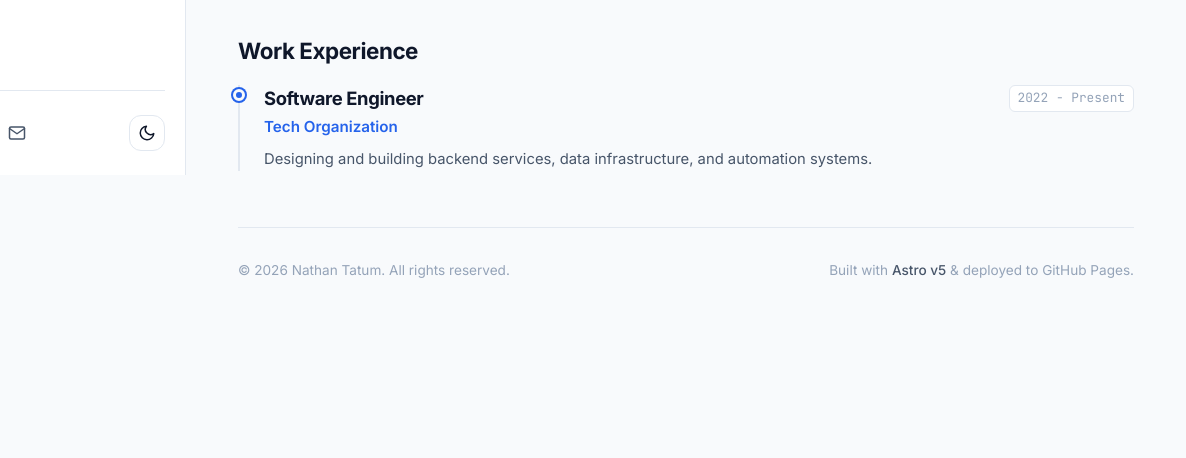
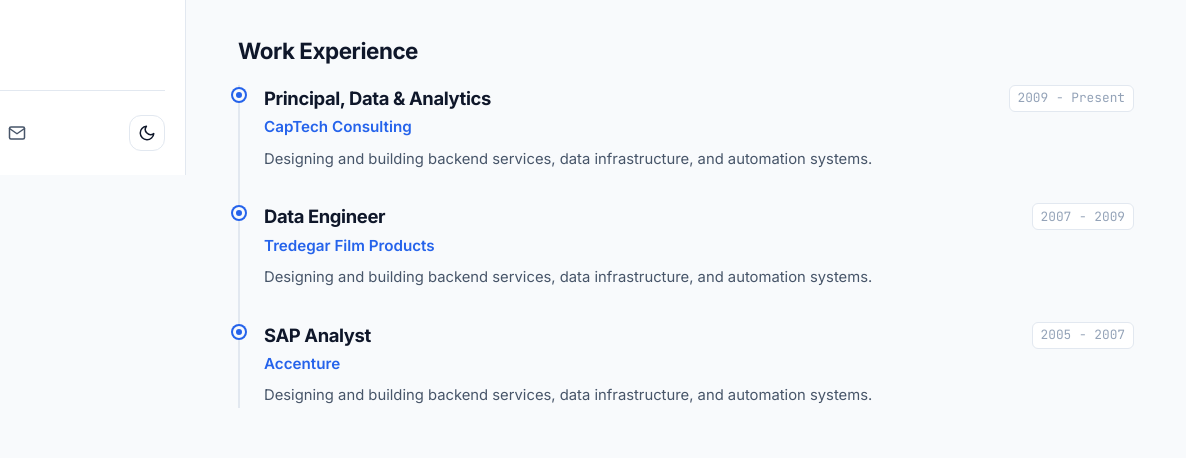
Before and after one commit to nathantatum/nathantatum.github.io, an Astro site: page /experience in a window 1280 px wide. Shown: the part 625-1083 px from the top of the page, 94-1280 px from the left. Before the commit the page ends 971 px from the top, so only its background shows below. Built offline with nearby package versions, Linux system fonts and the light colour scheme; Astro itself is replaced by a stand-in of ours.

Commit message:
Support JSON arrays in experience collection schema

```diff
--- a/src/content/config.ts
+++ b/src/content/config.ts
@@ -35,15 +35,17 @@ const utils = defineCollection({
   }),
 });
 
+const jobSchema = z.object({
+  role: z.string(),
+  company: z.string(),
+  period: z.string(),
+  description: z.string(),
+  order: z.number().default(1),
+});
+
 const experience = defineCollection({
   type: 'data',
-  schema: z.object({
-    role: z.string(),
-    company: z.string(),
-    period: z.string(),
-    description: z.string(),
-    order: z.number().default(1),
-  }),
+  schema: z.union([jobSchema, z.array(jobSchema)]),
 });
 
 const skills = defineCollection({
--- a/src/content/experience/tech-engineer.json
+++ b/src/content/experience/tech-engineer.json
@@ -1,7 +1,23 @@
-{
-  "role": "Software Engineer",
-  "company": "Tech Organization",
-  "period": "2022 - Present",
-  "description": "Designing and building backend services, data infrastructure, and automation systems.",
-  "order": 1
-}
+[
+  {
+    "role": "Principal, Data & Analytics",
+    "company": "CapTech Consulting",
+    "period": "2009 - Present",
+    "description": "Designing and building backend services, data infrastructure, and automation systems.",
+    "order": 1
+  },
+  {
+    "role": "Data Engineer",
+    "company": "Tredegar Film Products",
+    "period": "2007 - 2009",
+    "description": "Designing and building backend services, data infrastructure, and automation systems.",
+    "order": 2
+  },
+  {
+    "role": "SAP Analyst",
+    "company": "Accenture",
+    "period": "2005 - 2007",
+    "description": "Designing and building backend services, data infrastructure, and automation systems.",
+    "order": 3
+  }
+]
--- a/src/pages/experience.astro
+++ b/src/pages/experience.astro
@@ -9,7 +9,7 @@ const skills = skillsEntries
 
 const experienceEntries = await getCollection('experience');
 const experiences = experienceEntries
-  .map(e => e.data)
+  .flatMap(e => (Array.isArray(e.data) ? e.data : [e.data]))
   .sort((a, b) => a.order - b.order);
 ---
 
```
